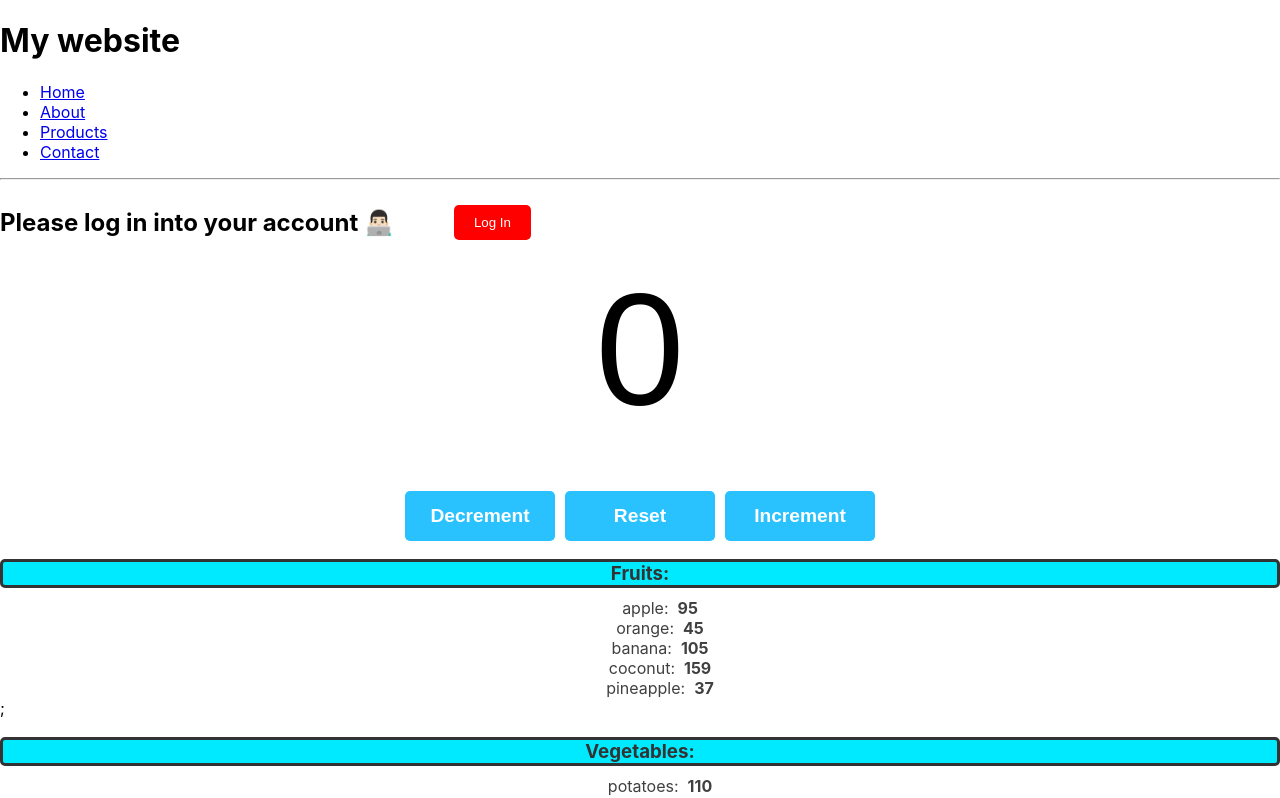
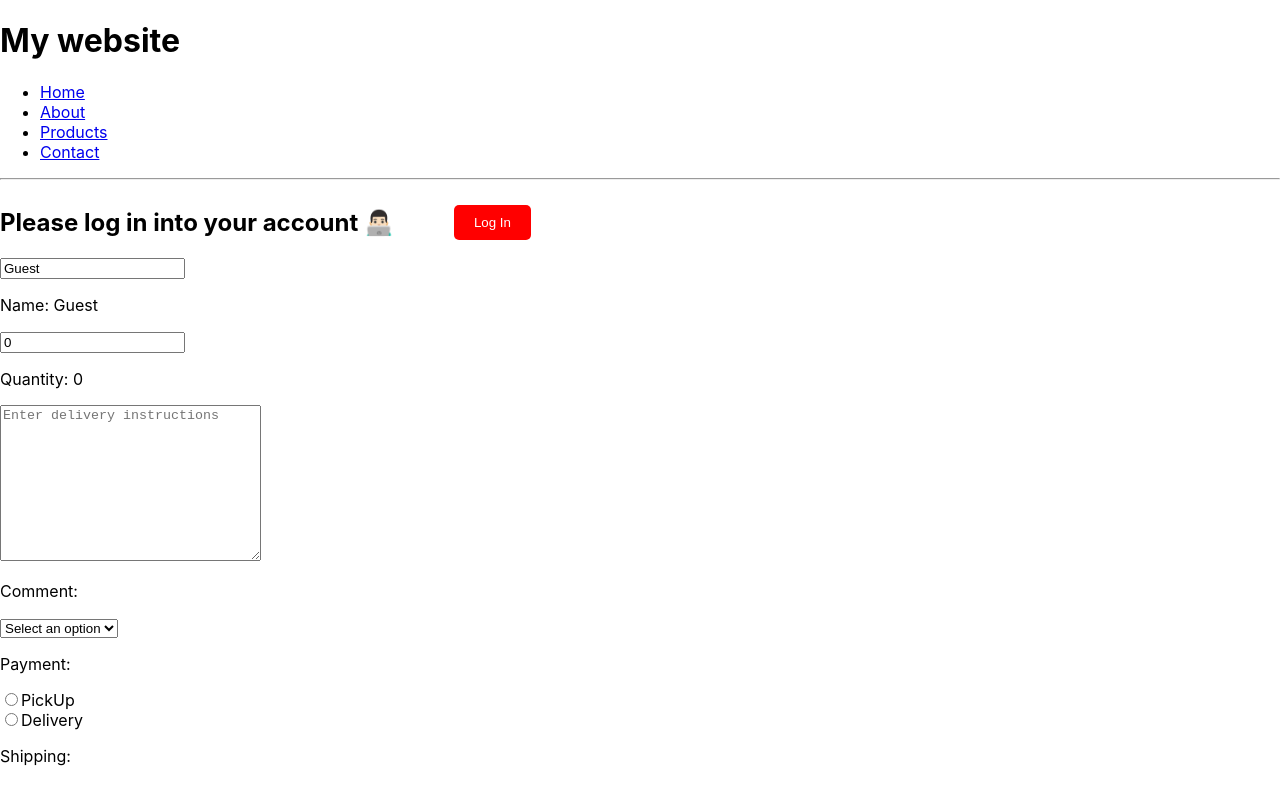
Before and after one commit to radulianoo/react-learning, a React (Create React App) app: page / in a window 1280 px wide. Shown: the top 798 px of the page. Built offline with nearby package versions, Linux system fonts and the light colour scheme.

Commit message:
Added OnChange event handler with form elements.

```diff
--- a/src/App.js
+++ b/src/App.js
@@ -10,6 +10,7 @@
 import ProfilePicture from "./ProfilePicture";
 import MyComponent from "./MyComponent";
 import Counter from "./Counter";
+import MyOtherComponent from "./MyOtherComponent";
 
 function App() {
   const fruits = [
@@ -34,6 +35,7 @@
     <>
       <Header />
       <UserGreeting isLoggedIn={false} userName="Octav" />
+      <MyOtherComponent />
       <Counter />
 
       <List items={fruits} category="Fruits" />
--- a/src/Counter.jsx
+++ b/src/Counter.jsx
@@ -1,7 +1,8 @@
 import React, { useState } from "react";
 function Counter() {
   const [count, setCount] = useState(0);
-
+  //count -> stateful variable
+  //setCount -> setter function
   const increment = () => {
     setCount(count + 1);
   };
--- /dev/null
+++ b/src/MyOtherComponent.jsx
@@ -0,0 +1,84 @@
+// onChange - event handler used primarly with form elements
+//input, textarea, select, radio
+//triggers a function every time the value of the input changes
+
+import React, { useState } from "react";
+
+function MyOtherComponent() {
+  const [name, setName] = useState("Guest");
+  const [quantity, setQuantity] = useState(0);
+  const [comment, setComment] = useState("");
+  const [payment, setPayment] = useState("");
+  const [shipping, setShipping] = useState("");
+
+  function handleNameChange(event) {
+    setName(event.target.value);
+  }
+
+  function handleQuantityChange(event) {
+    setQuantity(event.target.value);
+  }
+
+  function handleCommentChange(event) {
+    setComment(event.target.value);
+  }
+
+  function handlePaymentChange(event) {
+    setPayment(event.target.value);
+  }
+
+  function handleShippingChange(event) {
+    setShipping(event.target.value);
+  }
+
+  return (
+    <>
+      <div>
+        <input value={name} onChange={handleNameChange} type="text" />
+        <p>Name: {name}</p>
+        <input value={quantity} onChange={handleQuantityChange} type="number" />
+        <p>Quantity: {quantity} </p>
+        <textarea
+          value={comment}
+          onChange={handleCommentChange}
+          cols="30"
+          rows="10"
+          placeholder="Enter delivery instructions"
+        ></textarea>
+        <p>Comment: {comment}</p>
+        <select value={payment} onChange={handlePaymentChange}>
+          <option value="">Select an option</option>
+          <option value="Visa">Visa</option>
+          <option value="Mastercard">Mastercard</option>
+          <option value="Amex">Amex</option>
+          <option value="GiftCard">GiftCard</option>
+        </select>
+        <p>Payment: {payment}</p>
+        <label>
+          {" "}
+          <input
+            type="radio"
+            value="Pick Up"
+            checked={shipping === "Pick Up"}
+            onChange={handleShippingChange}
+          />
+          PickUp
+        </label>{" "}
+        <br />
+        <label>
+          {" "}
+          <input
+            type="radio"
+            value="Delivery"
+            checked={shipping === "Delivery"}
+            onChange={handleShippingChange}
+          />
+          Delivery
+        </label>
+        <p>Shipping: {shipping}</p>
+      </div>
+    </>
+  );
+}
+
+export default MyOtherComponent;
```
